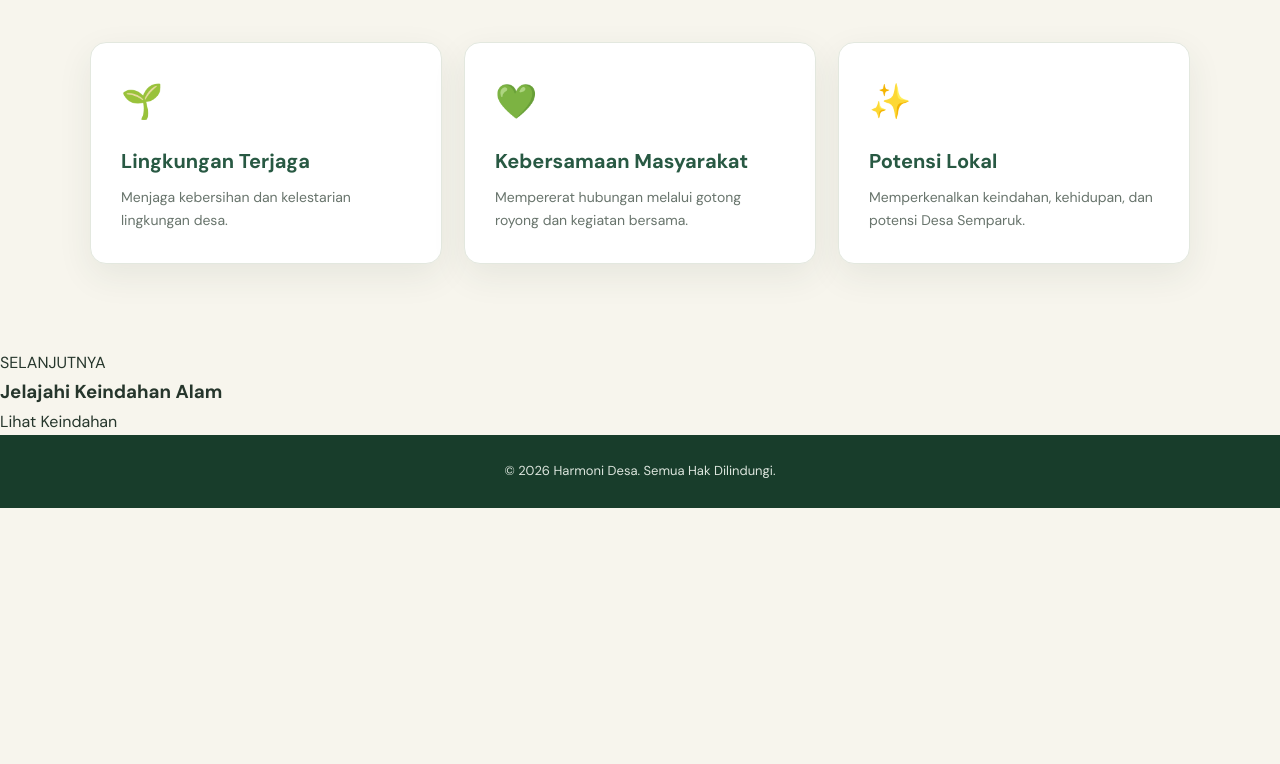
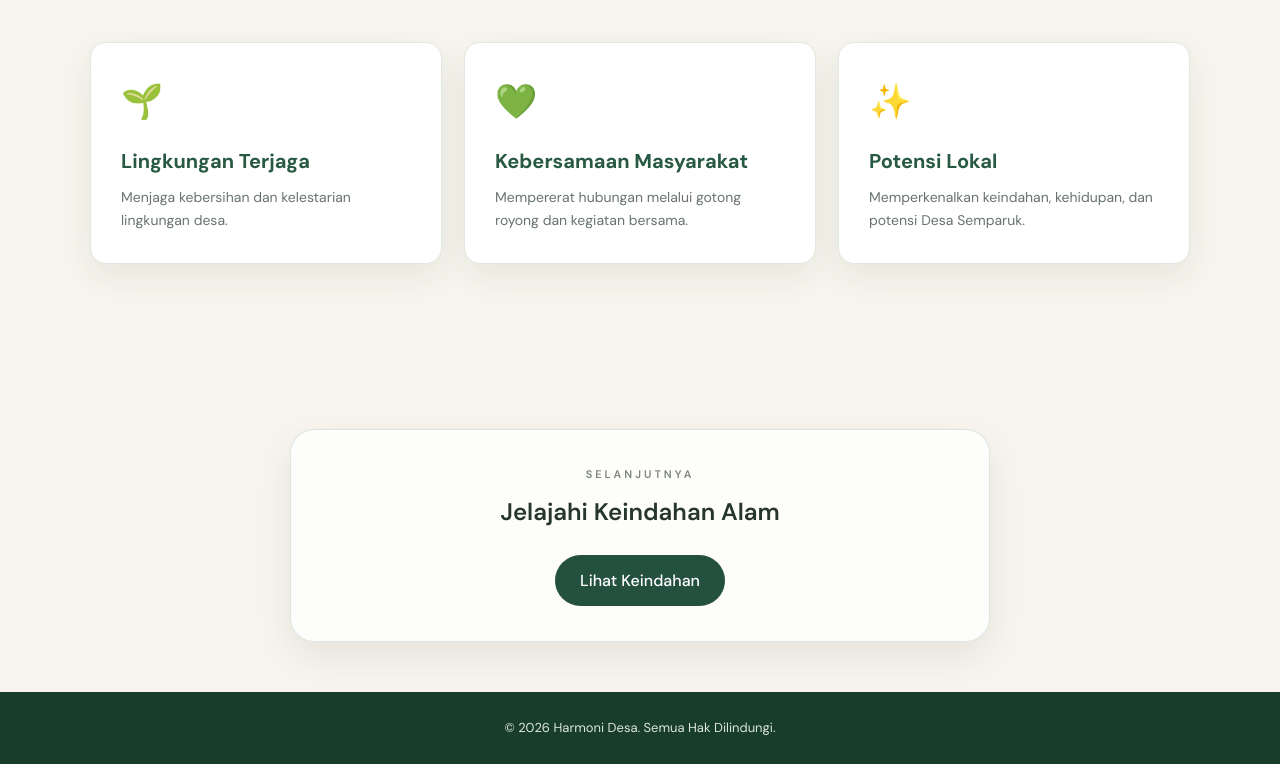
Before and after one commit to cantikamerry7-ship-it/webkeindahandesamery, a plain HTML site: page tentang.html in a window 1280 px wide. Shown: the part 1192-1956 px from the top of the page. Before the commit the page ends 1700 px from the top, so only its background shows below. Drawn offline with nearby package versions, Linux system fonts and the light colour scheme.

Commit message:
Update style.css

```diff
--- a/style.css
+++ b/style.css
@@ -1181,3 +1181,49 @@ footer {
     }
 
 }
+
+/* =================================
+   TOMBOL SELANJUTNYA
+================================= */
+
+.next-page {
+    max-width: 700px;
+    margin: 80px auto 50px;
+    padding: 35px 30px;
+    text-align: center;
+    border-radius: 24px;
+    background: rgba(255, 255, 255, 0.75);
+    border: 1px solid rgba(45, 90, 70, 0.15);
+    box-shadow: 0 15px 40px rgba(0, 0, 0, 0.08);
+}
+
+.next-page span {
+    display: block;
+    margin-bottom: 8px;
+    font-size: 11px;
+    letter-spacing: 3px;
+    font-weight: 600;
+    opacity: 0.6;
+}
+
+.next-page h3 {
+    margin: 0 0 22px;
+    font-size: 24px;
+    font-weight: 600;
+}
+
+.next-btn {
+    display: inline-block;
+    padding: 12px 25px;
+    border-radius: 30px;
+    background: #24513f;
+    color: white;
+    text-decoration: none;
+    font-weight: 500;
+    transition: 0.3s ease;
+}
+
+.next-btn:hover {
+    transform: translateY(-3px);
+    box-shadow: 0 10px 25px rgba(0, 0, 0, 0.15);
+}
```
